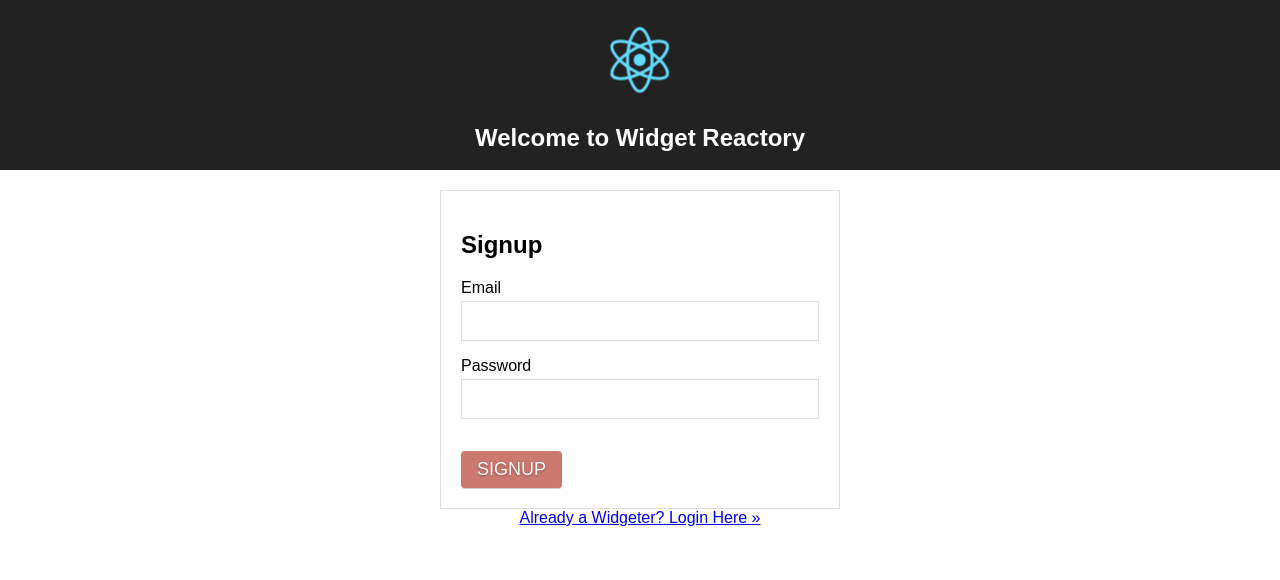
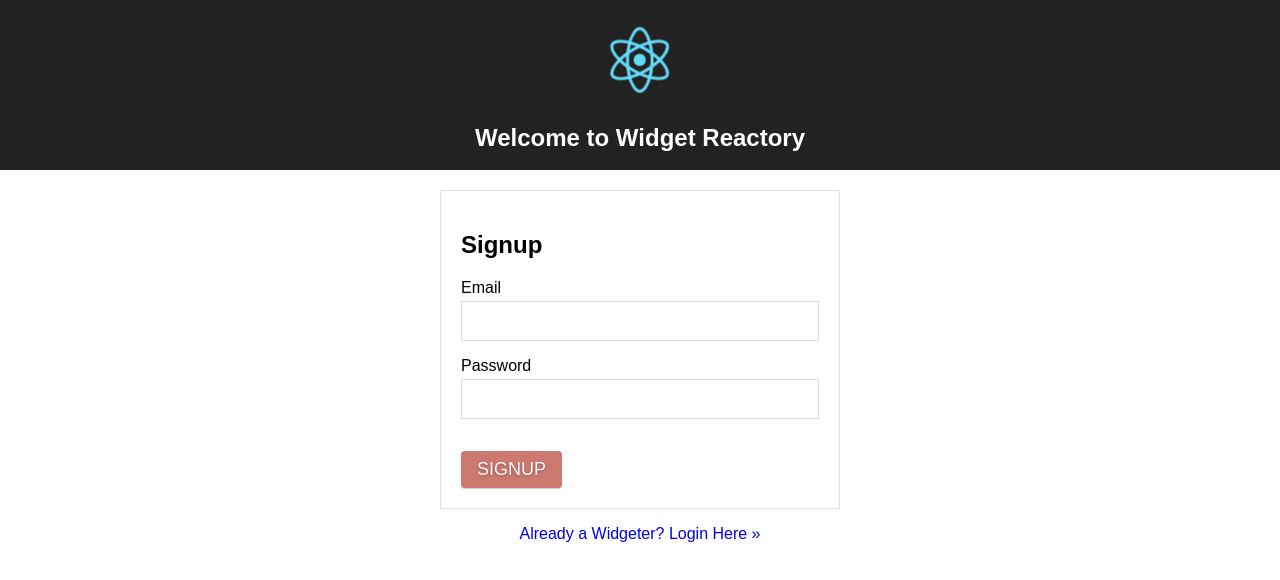
Before and after one commit to salody/reactSagaAuth, a React (Create React App) app: page /signup in a window 1280 px wide. Shown: the top 580 px of the page. Built offline with nearby package versions, Linux system fonts and the light colour scheme; no server answers.

Commit message:
修改样式

```diff
--- a/src/App.css
+++ b/src/App.css
@@ -42,9 +42,8 @@ input[type="number"] {
   width: 100%;
   font-family: sans-serif;
   font-size: 16px;
-  appearance: none;
+  outline: none;
   box-shadow: none;
-  border-radius: none;
 }
 input[type="text"]:focus,
 input[type="email"]:focus,
@@ -64,9 +63,7 @@ button {
   text-decoration: none;
   text-shadow: 0 1px 3px rgba(0,0,0,0.3);
   box-shadow: 0 1px 1px rgba(0,0,0,0.2);
-  text-decoration: none;
   background: #cc7a6f;
-  color: #fafafa;
   margin-top: 1rem;
 }
 
@@ -81,7 +78,7 @@ label {
 
 ul {
   padding-left: 20px;
-  list-style-type: 0;
+  list-style-type: none
 }
 
 ul li {
@@ -118,6 +115,7 @@ hr {
   border: solid 1px #dcdcdc;
   transition: box-shadow 0.3s, border 0.3s;
   margin-bottom: 1rem;
+
 }
 
 .widget-form input[type="text"]:focus,
@@ -165,3 +163,12 @@ table td {
 table tr:hover td {
   background: #f2f2f2;
 }
+
+.auth_messages {
+  margin-top: 1rem;
+}
+
+.auth_messages a {
+  text-decoration: none;
+
+}
```
Also changed, not shown: src/index.css (line endings or trailing spaces).
